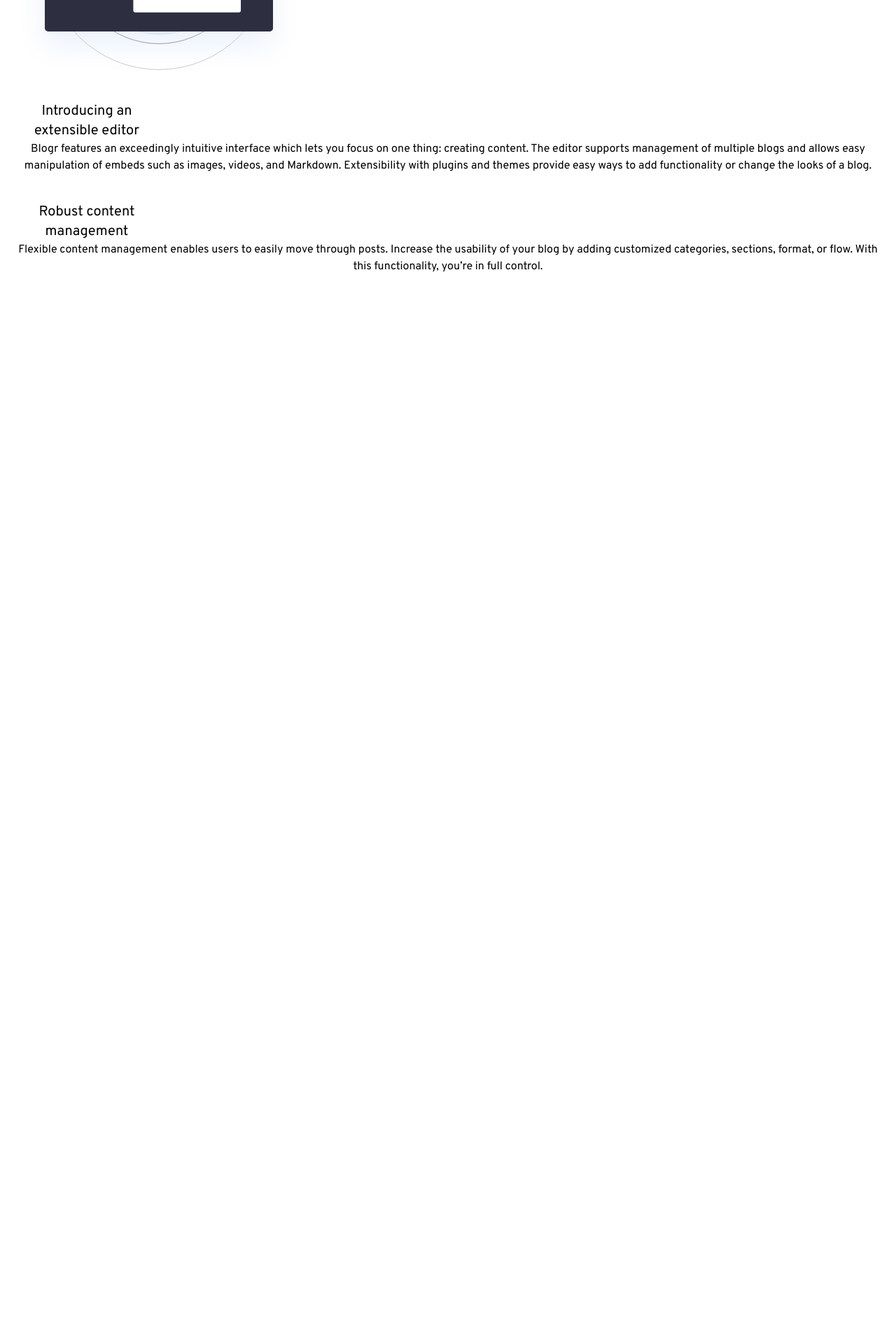
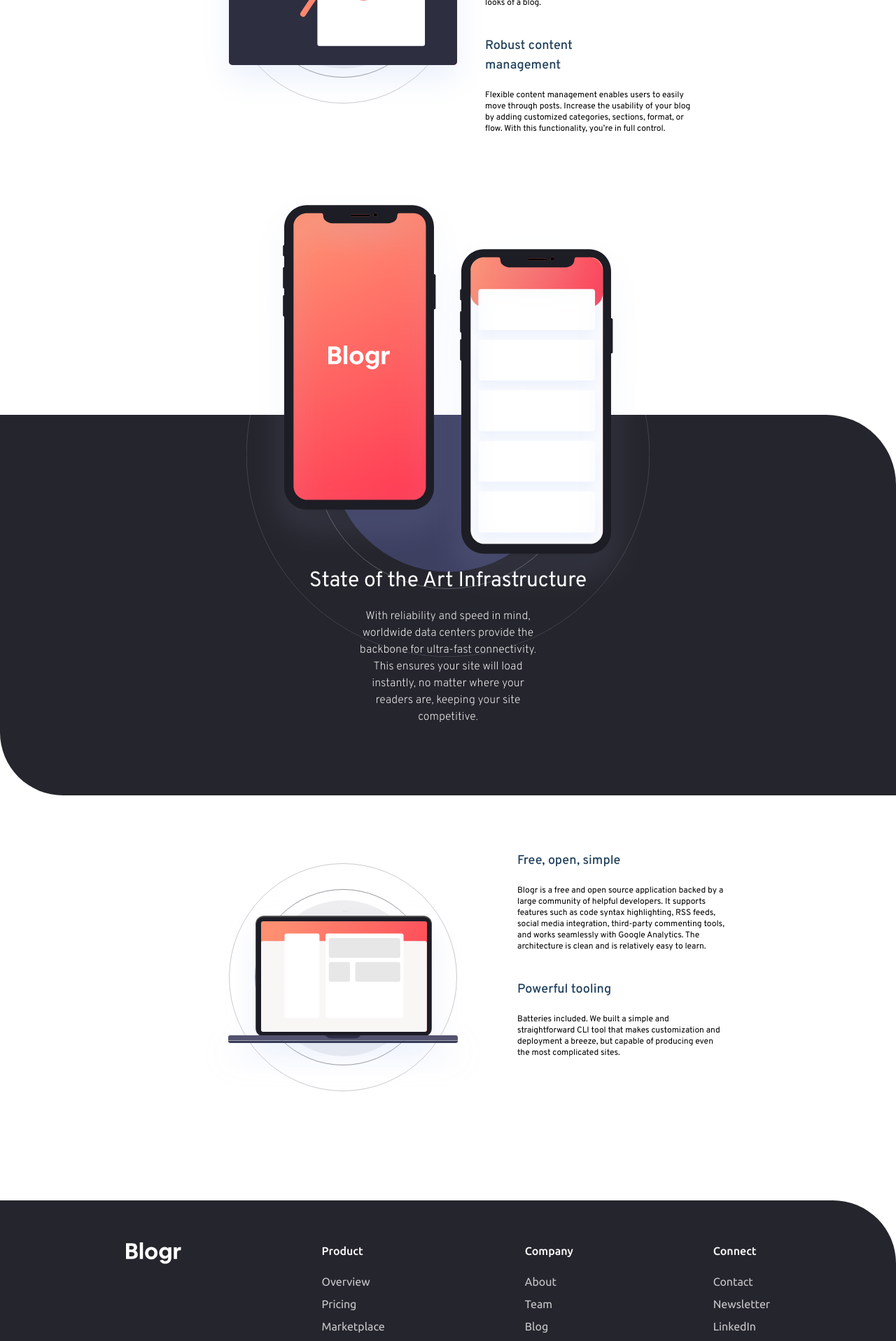
Before and after one commit to Oghenetega16/blogr-landing-page, a React (Vite) app: page / in a window 1280 px wide. Shown: the part 880-2797 px from the top of the page at 70% size. Before the commit the page ends 1273 px from the top, so only its background shows below. Built offline with nearby package versions, Linux system fonts and the light colour scheme.

Commit message:
tablet design in progress

```diff
--- a/src/App.jsx
+++ b/src/App.jsx
@@ -1,12 +1,15 @@
 import Content from "./components/content";
+import Footer from "./components/footer";
 import HeroSection from "./components/herosection";
 import NavBar from "./components/navbar";
 
 export default function App() {
+
+    const bgSize = ''
     return (
         <main className="min-h-screen">
-            <section className="bg-gradient-to-br from-[hsl(13,100%,72%)] to-[hsl(353,100%,62%)] pb-30 rounded-bl-3xl">
-                <div className="bg-[url('./assets/images/bg-pattern-intro-mobile.svg')] bg-no-repeat bg-cover">
+            <section className="bg-gradient-to-br from-[hsl(13,100%,72%)] to-[hsl(353,100%,62%)] pb-30" style={{ borderBottomLeftRadius: '90px' }}>
+                <div className="bg-[url('./assets/images/bg-pattern-intro-mobile.svg')] bg-no-repeat bg-auto bg-contain">
                     <NavBar />
                     <HeroSection />
                 </div>
@@ -15,6 +18,10 @@ export default function App() {
             <section>
                 <Content />
             </section>
+
+            <footer>
+                <Footer />
+            </footer>
         </main>
     )
 }
--- a/src/components/content.jsx
+++ b/src/components/content.jsx
@@ -1,24 +1,64 @@
 export default function Content() {
+
+    const bgSize = '36rem'
+    const bgPosition = 'center -14.5rem'
+
     return (
-        <section className="mt-20 px-6 font-overpass">
-            <h1 className="text-center mb-10">Designed for the future</h1>
-            <div className="space-y-10">
-                <div>
-                    <img src="/assets/images/illustration-editor-mobile.svg" alt="" />
+        <section className="mt-20 font-overpass">
+            <h1 className="text-center mb-10 text-2xl font-medium text-very-dark-blue">Designed for the future</h1>
+            <div className="space-y-10 px-6 md:flex md:items-center md:justify-center md:pt-10">
+                <div className="flex justify-center">
+                    <img src="/assets/images/illustration-editor-mobile.svg" alt="mobile editor image" />
                 </div>
-                <div className="text-center space-y-10">
+                <div className="text-center space-y-10 md:text-left">
                     <div>
-                        <h2 className="text-xl w-50">Introducing an extensible editor</h2>
-                        <p>Blogr features an exceedingly intuitive interface which lets you focus on one thing:
+                        <h2 className="text-xl w-50 mx-auto font-medium text-very-dark-blue mb-5 md:mx-0 md:text-lg">Introducing an extensible editor</h2>
+                        <p className="w-75 mx-auto text-very-dark-gray-blue md:text-xs">Blogr features an exceedingly intuitive interface which lets you focus on one thing:
                         creating content. The editor supports management of multiple blogs and allows easy
                         manipulation of embeds such as images, videos, and Markdown. Extensibility with plugins
                         and themes provide easy ways to add functionality or change the looks of a blog.</p>
                     </div>
                     <div>
-                        <h2 className="text-xl w-50">Robust content management</h2>
-                        <p>Flexible content management enables users to easily move through posts.
+                        <h2 className="text-xl w-50 mx-auto font-medium text-very-dark-blue mb-5 md:mx-0 md:text-lg">Robust content management</h2>
+                        <p className="w-75 mx-auto text-very-dark-gray-blue md:text-xs">Flexible content management enables users to easily move through posts.
                         Increase the usability of your blog by adding customized categories, sections,
                         format, or flow. With this functionality, you’re in full control.</p>
+                    </div>
+                </div>
+            </div>
+
+            <aside className="mt-65 pb-25 bg-very-dark-black-blue sm:mt-100" style={{ borderTopRightRadius: '100px', borderBottomLeftRadius: '90px' }}>
+                <div className="bg-[url('/assets/images/bg-pattern-circles.svg')] bg-no-repeat bg-top relative" style={{backgroundSize: bgSize, backgroundPosition: bgPosition}}>
+                    <div className="flex justify-center"><img src="/assets/images/illustration-phones.svg" alt="mobile phones" className="absolute -top-45 sm:-top-80" /></div>
+                    <div className="text-center px-6 pt-50 text-white">
+                        <h1 className="text-3xl my-5">State of the Art Infrastructure</h1>
+                        <p className="w-65 mx-auto text-sm leading-6 font-extralight sm:text-base"> With reliability and speed in mind, worldwide data centers provide the backbone
+                        for ultra-fast connectivity. This ensures your site will load instantly, no matter
+                        where your readers are, keeping your site competitive.</p>
+                    </div>
+                </div>
+            </aside>
+
+            <div className="space-y-10 px-6 md:flex md:justify-center md:pt-20">
+                <picture className="mt-15 flex justify-center md:mt-0">
+                <source>
+
+                </source>
+                    <img src="/assets/images/illustration-laptop-mobile.svg" alt="laptop" className="" />
+                </picture>
+                <div className="text-center space-y-10 md:text-left">
+                    <div>
+                        <h2 className="text-xl w-50 mx-auto font-medium text-very-dark-blue mb-5 md:mx-0 md:text-lg">Free, open, simple</h2>
+                        <p className="w-75 mx-auto text-very-dark-gray-blue md:text-xs">Blogr is a free and open source application
+                        backed by a large community of helpful developers. It supports features such as code syntax highlighting,
+                        RSS feeds, social media integration, third-party commenting tools, and works seamlessly with Google Analytics.
+                        The architecture is clean and is relatively easy to learn.</p>
+                    </div>
+                    <div>
+                        <h2 className="text-xl w-50 mx-auto font-medium text-very-dark-blue mb-5 md:mx-0 md:text-lg">Powerful tooling</h2>
+                        <p className="w-75 mx-auto text-very-dark-gray-blue md:text-xs">Batteries included. We built a simple and straightforward
+                        CLI tool that makes customization and deployment a breeze, but capable of producing even the most complicated
+                        sites.</p>
                     </div>
                 </div>
             </div>
--- a/src/components/footer.jsx
+++ b/src/components/footer.jsx
@@ -1,3 +1,36 @@
 export default function Footer() {
-
+    return (
+        <footer className="bg-very-dark-black-blue font-ubuntu mt-25 text-center text-white py-15 sm:text-left sm:flex sm:gap-15 sm:px-15 md:gap-25 lg:px-30 lg:gap-30 xl:px-45 xl:gap-50" style={{borderTopRightRadius: '90px'}}>
+            <div><img src="/assets/images/logo.svg" alt="logo" className="mx-auto mb-15 sm:mx-0" /></div>
+            <div className="space-y-8 sm:flex sm:gap-10 md:gap-20 lg:gap-30 xl:gap-50">
+                <div>
+                    <p className="mb-5 font-medium">Product</p>
+                    <ul className="space-y-1 sm:space-y-2 text-grayish-blue">
+                        <li>Overview</li>
+                        <li>Pricing</li>
+                        <li>Marketplace</li>
+                        <li>Features</li>
+                        <li>Integrations</li>
+                    </ul>
+                </div>
+                <div>
+                    <p className="mb-5 font-medium">Company</p>
+                    <ul className="space-y-1 sm:space-y-2 text-grayish-blue">
+                        <li>About</li>
+                        <li>Team</li>
+                        <li>Blog</li>
+                        <li>Careers</li>
+                    </ul>
+                </div>
+                <div>
+                    <p className="mb-5 font-medium">Connect</p>
+                    <ul className="space-y-1 sm:space-y-2 text-grayish-blue">
+                        <li>Contact</li>
+                        <li>Newsletter</li>
+                        <li>LinkedIn</li>
+                    </ul>
+                </div>
+            </div>
+        </footer>
+    )
 }
--- a/src/components/herosection.jsx
+++ b/src/components/herosection.jsx
@@ -6,7 +6,7 @@ export default function HeroSection() {
             <h1 className="text-4xl">A modern publishing platform</h1>
             <p className="mt-4 text-lg">Grow your audience and build your online brand</p>
             <div className="font-bold space-x-4 mt-10">
-                <Button text="Start for Free" textColor="text-light-red-i" bgColor="bg-white" padding="px-5 py-3" />
+                <Button text="Start for Free" textColor="text-light-red" bgColor="bg-white" padding="px-5 py-3" />
                 <Button text="Learn More" textColor="text-white" bgColor="transparent" border="border-1" padding="px-5 py-3" />
             </div>
         </section>
--- a/src/index.css
+++ b/src/index.css
@@ -4,14 +4,10 @@
 @theme {
     --font-overpass: "Overpass", sans-serif;
     --font-ubuntu: "Ubuntu", sans-serif;
-    --color-light-red-i: hsl(356, 100%, 66%);
+    --color-light-red: hsl(356, 100%, 66%);
     --color-very-light-red: hsl(355, 100%, 74%);
     --color-very-dark-blue: hsl(208, 49%, 24%);
     --color-white: hsl(0, 0%, 100%);
     --color-grayish-blue: hsl(240, 2%, 79%);
-    --color-very-light-red: hsl(13, 100%, 72%);
-    --color-light-red-ii: hsl(353, 100%, 62%);
-    --color-very-dark-gray-blue: hsl(237, 17%, 21%);
-    --color-very-dark-desaturated-blue: hsl(237, 23%, 32%);
-    --custom-bl: 60px;
+    --color-very-dark-black-blue: hsl(240, 10%, 16%);
 }
```
